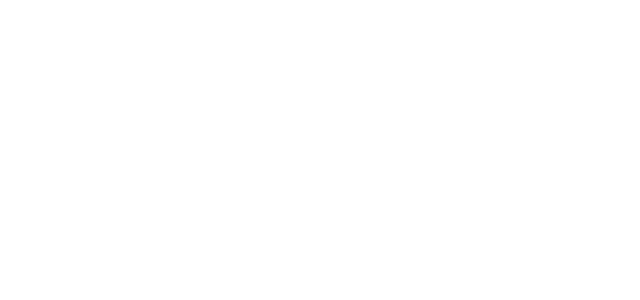
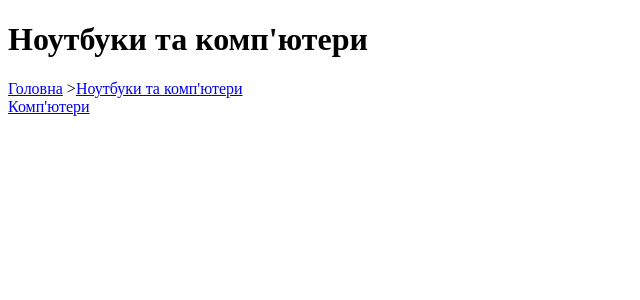
Before and after one commit to cxsarina/KOP, a React (Create React App) app in the folder lab4/lab4/: page /notebooks-and-computers in a window 1280 px wide. Before the commit this address had no page. Shown: the top 300 px of the page, without its empty margins (0-640 px from the left). Built offline with nearby package versions, Linux system fonts and the light colour scheme.

Commit message:
Створено сторінку для розділу комп'ютерів та ноутбуків

```diff
--- a/lab4/lab4/src/App.js
+++ b/lab4/lab4/src/App.js
@@ -1,11 +1,13 @@
 import React from 'react';
 import { Routes, Route } from 'react-router-dom';
 import HomePage from './pages/HomePage';
+import NotebooksAndComputers from './pages/NotebooksAndComputers';
 
 const App = () => {
     return (
         <Routes>
             <Route path="/" element={<HomePage />} />
+            <Route path="/notebooks-and-computers" element={<NotebooksAndComputers />} />
         </Routes>
     );
 };
--- /dev/null
+++ b/lab4/lab4/src/pages/NotebooksAndComputers.js
@@ -0,0 +1,16 @@
+import React from 'react';
+import { Link } from 'react-router-dom';
+
+const NotebooksAndComputers = () => {
+    return (
+        <div>
+            <h1>Ноутбуки та комп'ютери</h1>
+            <Link to="/">Головна</Link> &gt;
+            <Link to="/notebooks-and-computers">Ноутбуки та комп'ютери</Link>
+            <br />
+            <Link to="/notebooks-and-computers/computers">Комп'ютери</Link>
+        </div>
+    );
+};
+
+export default NotebooksAndComputers;
```
